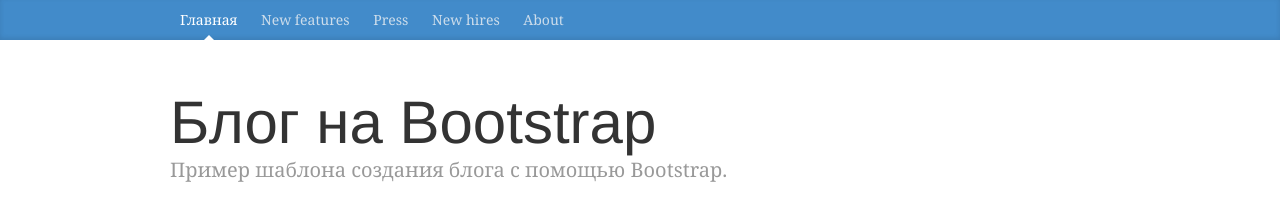
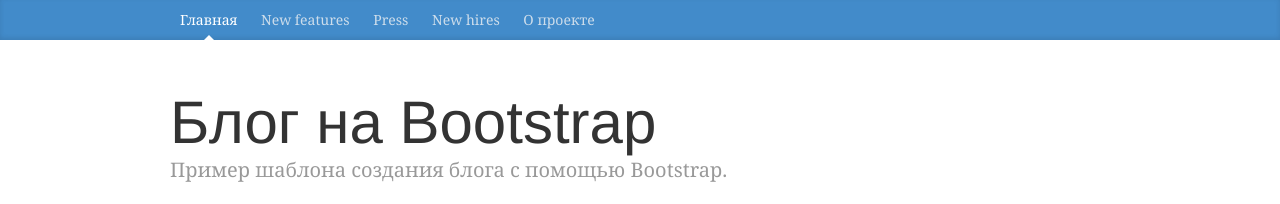
Before and after one commit to anatoliy017/anatoliy017.github.io, a Jekyll site: the page built from index.md, in a window 1280 px wide. Shown: the top 204 px of the page. Built offline with Jekyll 4.4.1, drawn with Linux system fonts in a browser that asks for light colours; comment, search, counter and statistics services are not loaded.

Commit message:
Update top-menu.html

```diff
--- a/_includes/top-menu.html
+++ b/_includes/top-menu.html
@@ -3,5 +3,5 @@
           <a class="blog-nav-item" href="#">New features</a>
           <a class="blog-nav-item" href="#">Press</a>
           <a class="blog-nav-item" href="#">New hires</a>
-          <a class="blog-nav-item" href="#">About</a>
+          <a class="blog-nav-item" href="https://anatoliy017.github.io/about/">О проекте</a>
         </nav>
```
